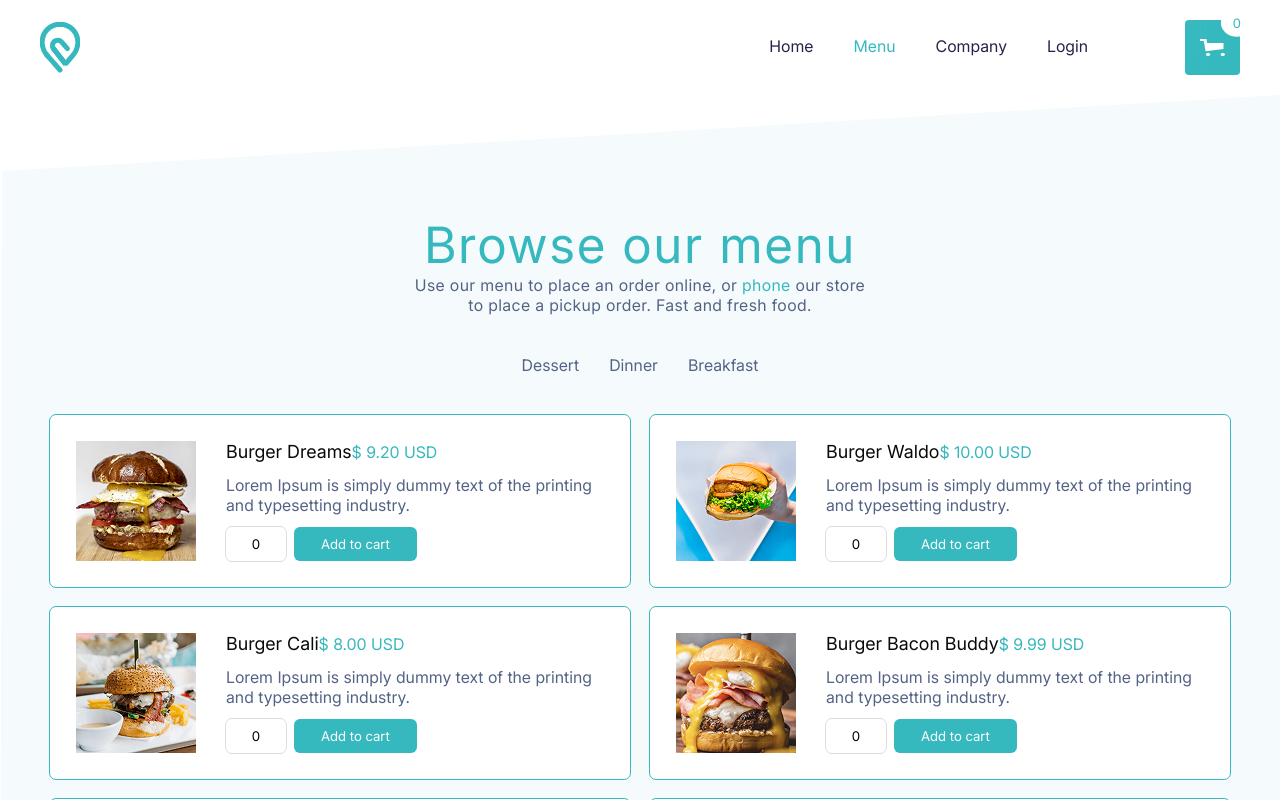
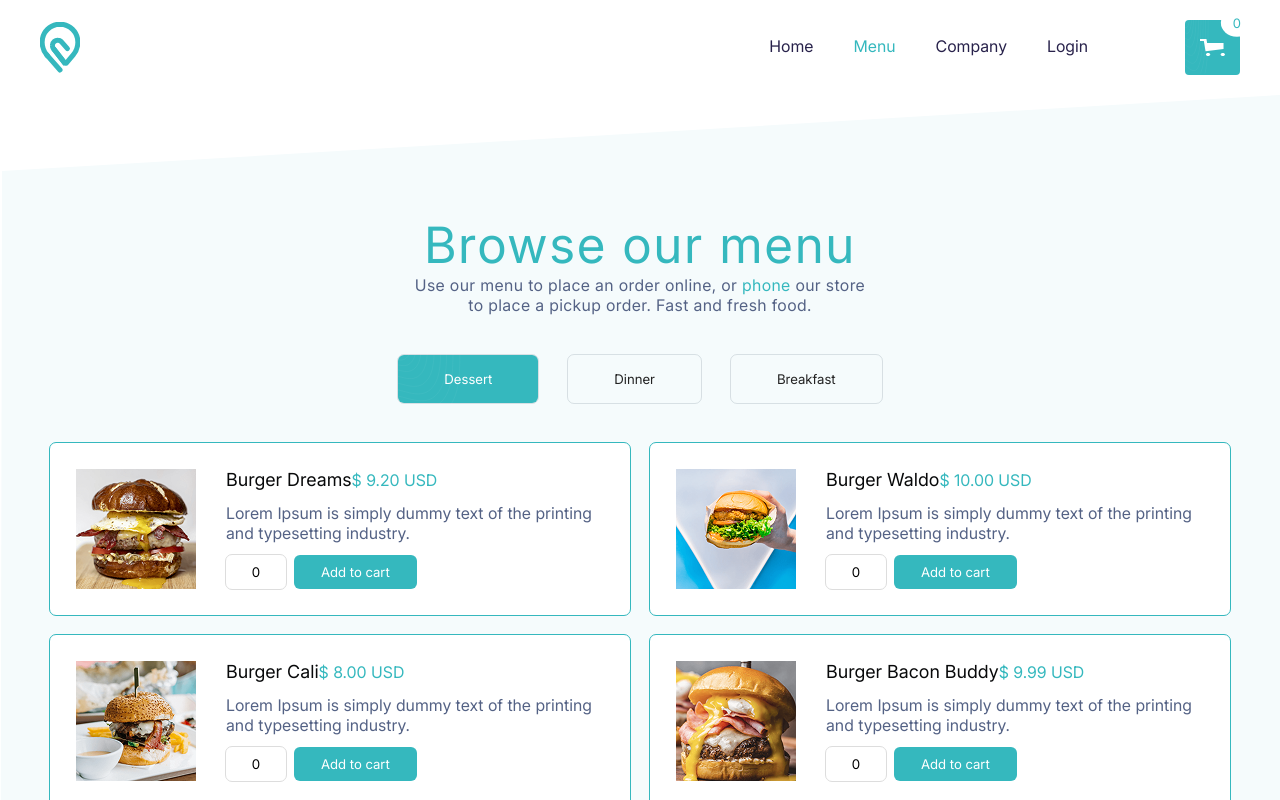
Before and after one commit to rap1dity/react-home-works, a React (Vite) app: page / in a window 1280 px wide. Both pictures are taken after a click on the element "Menu". Shown: the top 800 px of the page. Built offline with nearby package versions, Linux system fonts and the light colour scheme.

Commit message:
feat(L-3): Functional components migrated to Class components

```diff
--- a/src/app/index.jsx
+++ b/src/app/index.jsx
@@ -5,6 +5,6 @@ import { App } from './app.jsx'
 
 createRoot(document.getElementById('root')).render(
   <StrictMode>
-    <App />
+    <App/>
   </StrictMode>,
 )
--- a/src/pages/menu/ui/category-list/index.jsx
+++ b/src/pages/menu/ui/category-list/index.jsx
@@ -1,20 +1,32 @@
-import * as styles from "@src/pages/menu/ui/category-list/category-list.module.css";
-import { useState } from "react";
+import * as styles from '@src/pages/menu/ui/category-list/category-list.module.css';
+import React from 'react';
 
-export const CategoryList = ({ categories }) => {
-    const [activeCategory, setActiveCategory] = useState(0);
+export class CategoryList extends React.Component {
+  constructor(props) {
+    super(props);
 
+    this.state = {
+      activeCategory: 0,
+    }
+  }
+
+  setActiveCategory(newCategory) {
+    this.setState({ activeCategory: newCategory });
+  }
+
+  render() {
     return (
       <div className={styles.categoryContainer}>
-            {categories.map((category, index) => (
-                <span
+        {this.props.categories.map((category, index) => (
+          <button
             key={index}
-                    className={activeCategory === index ? styles.active : ''}
-                    onClick={() => setActiveCategory(index)}
+            className={this.state.activeCategory === index ? styles.active : ''}
+            onClick={() => this.setActiveCategory(index)}
           >
             {category}
-                </span>
+          </button>
         ))}
       </div>
     )
   }
+}
--- a/src/shared/ui/ui-tooltip/index.jsx
+++ b/src/shared/ui/ui-tooltip/index.jsx
@@ -1,17 +1,29 @@
-import React, { useState } from 'react';
+import React from 'react';
 import styles from './ui-tooltip.module.css';
 
-export const UiTooltip = ({ content, children }) => {
-    const [visible, setVisible] = useState(false);
+export class UiTooltip extends React.Component {
+  constructor(props) {
+    super(props);
 
+    this.state = {
+      visible: false,
+    }
+  }
+
+  setVisible(visibilityStatus) {
+    this.setState({ visible: visibilityStatus });
+  }
+
+  render() {
     return (
-        <span
-            className={styles.tooltipContainer}
-            onMouseEnter={() => setVisible(true)}
-            onMouseLeave={() => setVisible(false)}
-        >
-            {children}
-            {visible && <span className={styles.tooltip}>{content}</span>}
-        </span>
+      <span
+        className={styles.tooltipContainer}
+        onMouseEnter={() => this.setVisible(true)}
+        onMouseLeave={() => this.setVisible(false)}
+      >
+                {this.props.children}
+        {this.state.visible && <span className={styles.tooltip}>{this.props.content}</span>}
+            </span>
     );
+  }
 }
--- a/src/widgets/footer/ui/footer.jsx
+++ b/src/widgets/footer/ui/footer.jsx
@@ -3,13 +3,15 @@ import instagram from '/assets/instagram.svg'
 import twitter from '/assets/twitter.svg'
 import youtube from '/assets/youtube.svg'
 import * as styles from './footer.module.css'
+import React from 'react';
 
-export const Footer = () => {
+export class Footer extends React.Component {
+  render() {
     return (
       <footer className={styles.footerContainer}>
         <div className={styles.footerMainContent}>
           <div className={styles.sloganContainer}>
-                    <img src={logo} alt='logo' />
+            <img src={logo} alt="logo"/>
             <p>Takeaway & Delivery template <span>for small - medium businesses.</span></p>
           </div>
           <div className={styles.footerLinksContainer}>
@@ -22,10 +24,18 @@ export const Footer = () => {
             </div>
             <div className={styles.footerLinks}>
               <h2>template</h2>
+              <a href="https://www.google.com/">
                 <span>Style Guide</span>
+              </a>
+              <a href="https://www.google.com/">
                 <span>Changelog</span>
+              </a>
+              <a href="https://www.google.com/">
                 <span>Licence</span>
+              </a>
+              <a href="https://www.google.com/">
                 <span>Webflow University</span>
+              </a>
             </div>
             <div className={styles.footerLinks}>
               <h2>flowbase</h2>
@@ -33,15 +43,16 @@ export const Footer = () => {
             </div>
           </div>
         </div>
-            <hr />
+        <hr/>
         <div className={styles.footerAdditionalContent}>
           <p>Built by <span>Flowbase</span>· Powered by <span>Webflow</span></p>
           <div className={styles.socialMedia}>
-                    <img src={instagram} alt='instagram' />
-                    <img src={twitter} alt='twitter' />
-                    <img src={youtube} alt='youtube' />
+            <img src={instagram} alt="instagram"/>
+            <img src={twitter} alt="twitter"/>
+            <img src={youtube} alt="youtube"/>
           </div>
         </div>
       </footer>
     )
   }
+}
```
Lines whose indentation alone changed are shown as unchanged.
